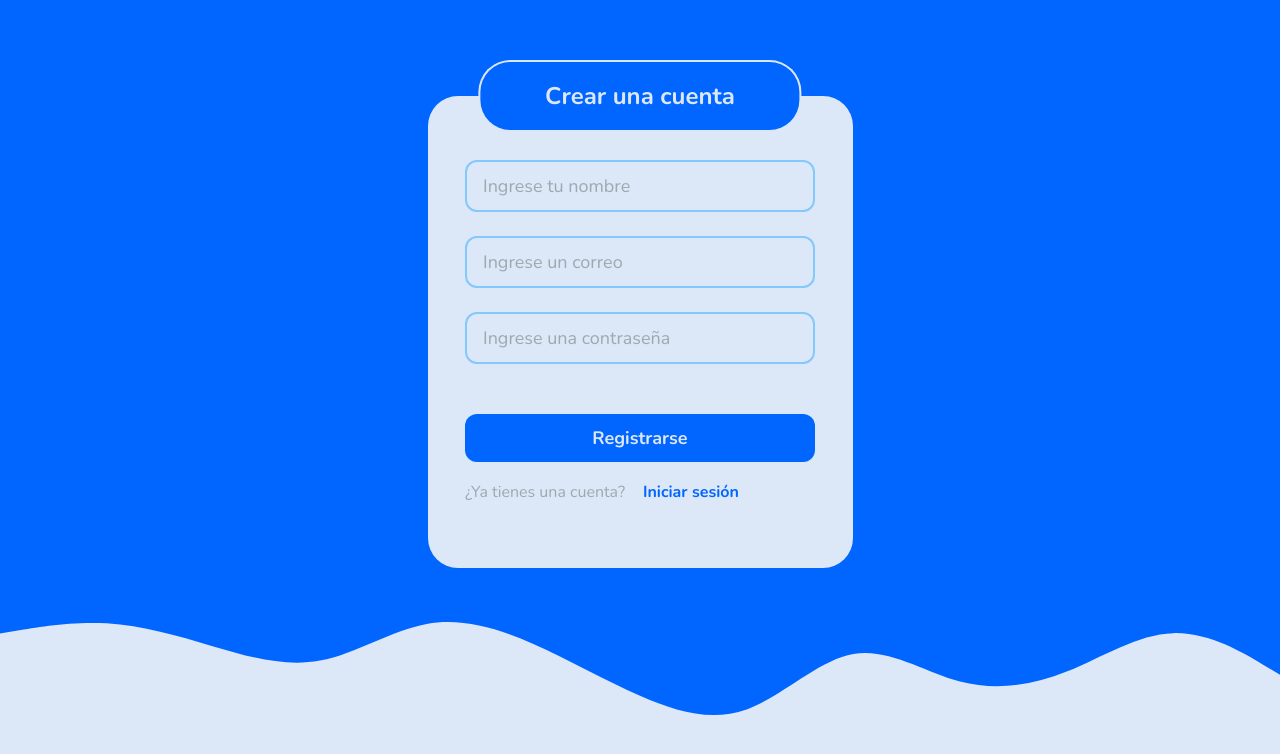
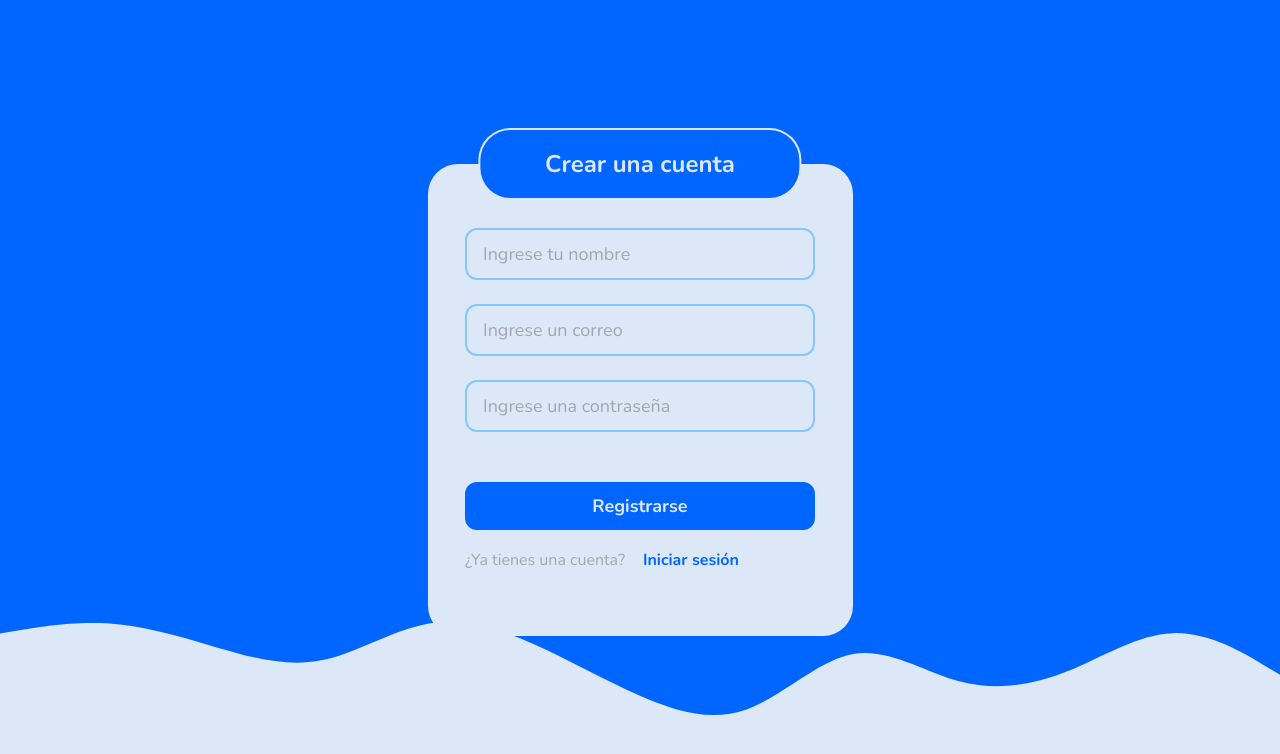
Before and after one commit to StalinAM/easy-money-app, a React (Vite) app: page /signup in a window 1280 px wide. Shown: the top 754 px of the page. Built offline with nearby package versions, Linux system fonts and the light colour scheme; no server answers.

Commit message:
update css

```diff
--- a/src/routes/SignUp.jsx
+++ b/src/routes/SignUp.jsx
@@ -3,9 +3,11 @@
 import { auth } from '../firebase/firebase'
 import { Link, useNavigate } from 'react-router-dom'
 import styled from 'styled-components'
-const Container = styled.section`
+const Container = styled.main`
   display: flex;
   justify-content: center;
+  min-height: 100vh;
+  align-items: center;
 `
 const Content = styled.div`
   background-color: ${(props) => props.theme.white};
@@ -99,7 +101,6 @@
       await updateProfile(userCredential.user, {
         displayName: name
       })
-      console.log(userCredential)
       navigate('/dashboard')
     } catch (error) {}
   }
```
